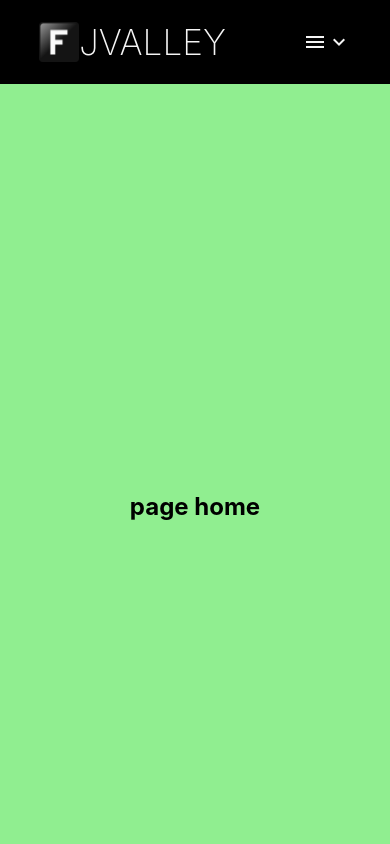
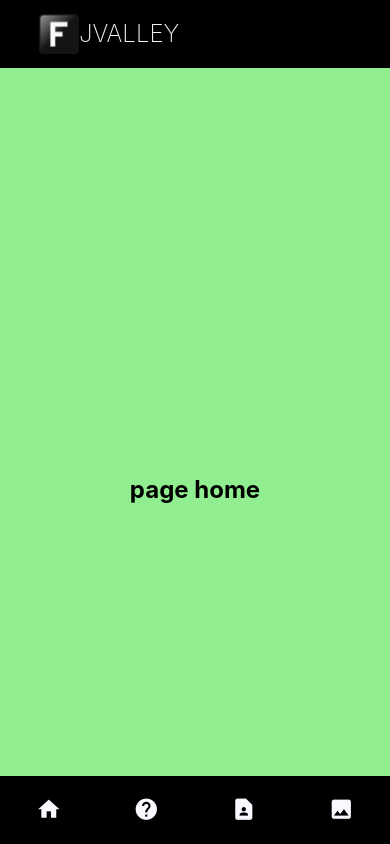
Before and after one commit to jemblonganvalley/react_batch7, a React (Create React App) app: page / in a window 390 px wide. Shown: the top 844 px of the page. Built offline with nearby package versions, Linux system fonts and the light colour scheme.

Commit message:
update kelas malam

```diff
--- a/src/App.jsx
+++ b/src/App.jsx
@@ -6,6 +6,7 @@ import About from "./components/pages/about/About";
 import Contact from "./components/pages/contact/Contact";
 import Gallery from "./components/pages/gallery/Gallery";
 import Footer from "./components/footer/Footer";
+import BottomMenu from "./components/bottomMenu/BottomMenu";
 
 //BROWSERROUTER
 // adalah sebuah wrapper dimana semua kegiatan perpindahan ROute dilakukan di dalamnya..
@@ -20,7 +21,8 @@ const App = () => {
   return (
     <BrowserRouter>
       <Navbar />
-      <main className="App" style={{ marginTop: "10vh" }}>
+      <BottomMenu />
+      <main className="App" style={{ marginTop: "8vh" }}>
         <Switch>
           <Route path="/gallery">
             <Gallery />
--- /dev/null
+++ b/src/components/bottomMenu/BottomMenu.css
@@ -0,0 +1,34 @@
+.bottom_menu {
+  display: none;
+}
+
+@media only screen and (max-width: 500px) {
+  .bottom_menu {
+    width: 100vw;
+    height: 8vh;
+    background-color: black;
+    display: flex;
+    justify-content: space-around;
+    align-items: center;
+    position: fixed;
+    top: 92vh;
+    left: 0;
+    color: ghostwhite;
+  }
+
+  .bottom_menu a {
+    flex: 1;
+    height: 100%;
+    display: flex;
+    justify-content: center;
+    align-items: center;
+  }
+
+  .bottom_menu a .material-icons {
+    font-size: 1.6rem;
+  }
+
+  .bottom_menu_active {
+    color: orange;
+  }
+}
--- /dev/null
+++ b/src/components/bottomMenu/BottomMenu.jsx
@@ -0,0 +1,26 @@
+import { NavLink } from "react-router-dom";
+import "./BottomMenu.css";
+
+const BottomMenu = () => {
+  return (
+    <nav className="bottom_menu">
+      <NavLink to="/home" activeClassName="bottom_menu_active">
+        <i className="material-icons">home</i>
+      </NavLink>
+
+      <NavLink to="/about" activeClassName="bottom_menu_active">
+        <i className="material-icons">help</i>
+      </NavLink>
+
+      <NavLink to="/contact" activeClassName="bottom_menu_active">
+        <i className="material-icons">contact_page</i>
+      </NavLink>
+
+      <NavLink to="/gallery" activeClassName="bottom_menu_active">
+        <i className="material-icons">insert_photo</i>
+      </NavLink>
+    </nav>
+  );
+};
+
+export default BottomMenu;
--- a/src/components/footer/Footer.css
+++ b/src/components/footer/Footer.css
@@ -60,5 +60,6 @@
 @media only screen and (max-width: 500px) {
   .footer {
     flex-direction: column;
+    margin-bottom: 8vh;
   }
 }
--- a/src/components/navbar/Navbar.css
+++ b/src/components/navbar/Navbar.css
@@ -28,3 +28,21 @@
   cursor: pointer;
   user-select: none;
 }
+
+@media only screen and (max-width: 500px) {
+  .navbar {
+    height: 8vh;
+  }
+
+  .brand {
+    font-size: 1.5rem;
+  }
+
+  .menu {
+    display: none;
+  }
+
+  .arrow {
+    display: none;
+  }
+}
--- a/src/components/pages/about/About.jsx
+++ b/src/components/pages/about/About.jsx
@@ -1,6 +1,10 @@
+import { useEffect } from "react";
 import "./About.css";
 
 const About = () => {
+  useEffect(() => {
+    window.scrollTo(0, 0);
+  }, []);
   return (
     <section className="about">
       <h1>page About</h1>
--- a/src/components/pages/contact/Contact.jsx
+++ b/src/components/pages/contact/Contact.jsx
@@ -1,6 +1,11 @@
+import { useEffect } from "react";
 import "./Contact.css";
 
 const Contact = () => {
+  useEffect(() => {
+    window.scrollTo(0, 0);
+  }, []);
+
   return (
     <section className="contact">
       <h1>page Contact</h1>
--- a/src/components/pages/gallery/Gallery.jsx
+++ b/src/components/pages/gallery/Gallery.jsx
@@ -1,6 +1,10 @@
+import { useEffect } from "react";
 import "./Gallery.css";
 
 const Gallery = () => {
+  useEffect(() => {
+    window.scrollTo(0, 0);
+  }, []);
   return (
     <section className="gallery">
       <h1>page Gallery</h1>
--- a/src/components/pages/home/Home.jsx
+++ b/src/components/pages/home/Home.jsx
@@ -1,6 +1,11 @@
+import { useEffect } from "react";
 import "./Home.css";
 
 const Home = () => {
+  useEffect(() => {
+    window.scrollTo(0, 0);
+  }, []);
+
   return (
     <section className="home">
       <h1>page home</h1>
```
